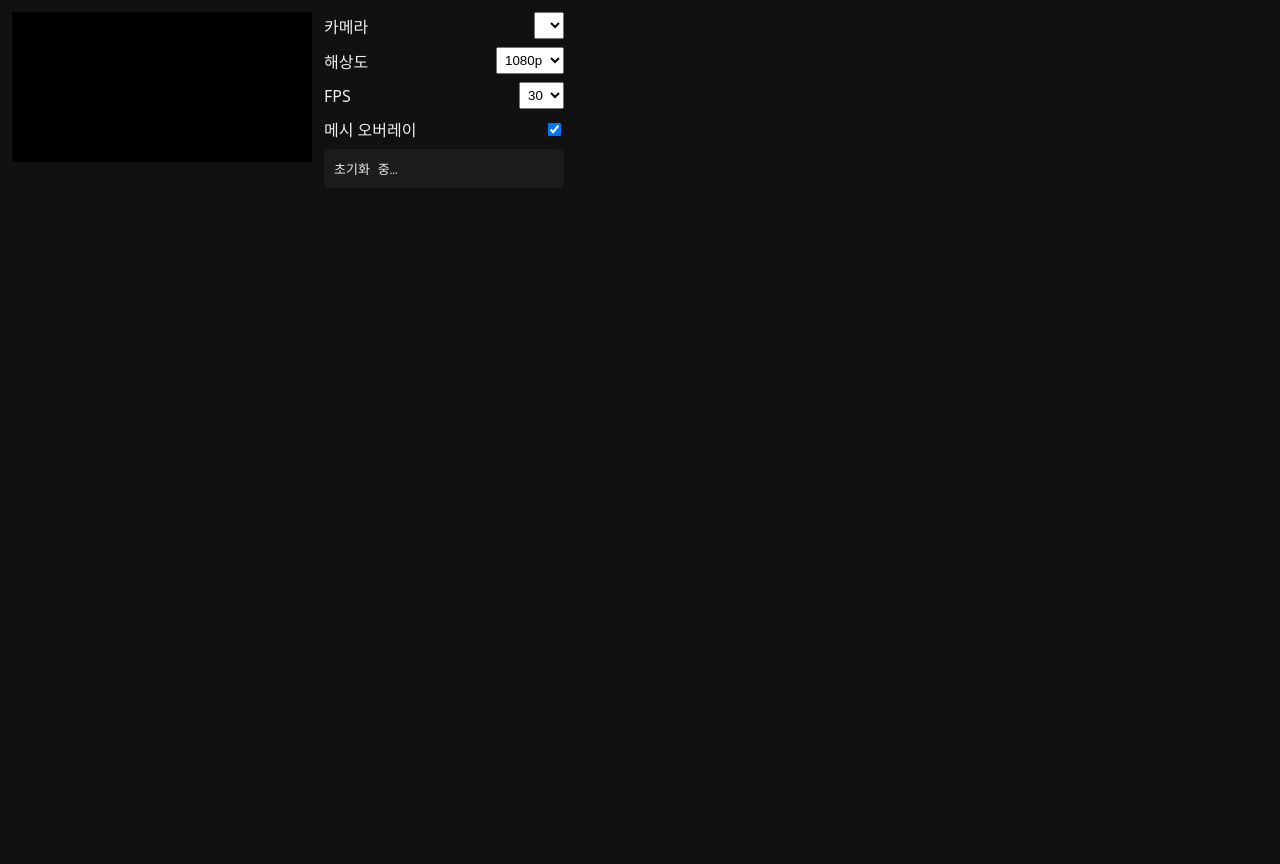
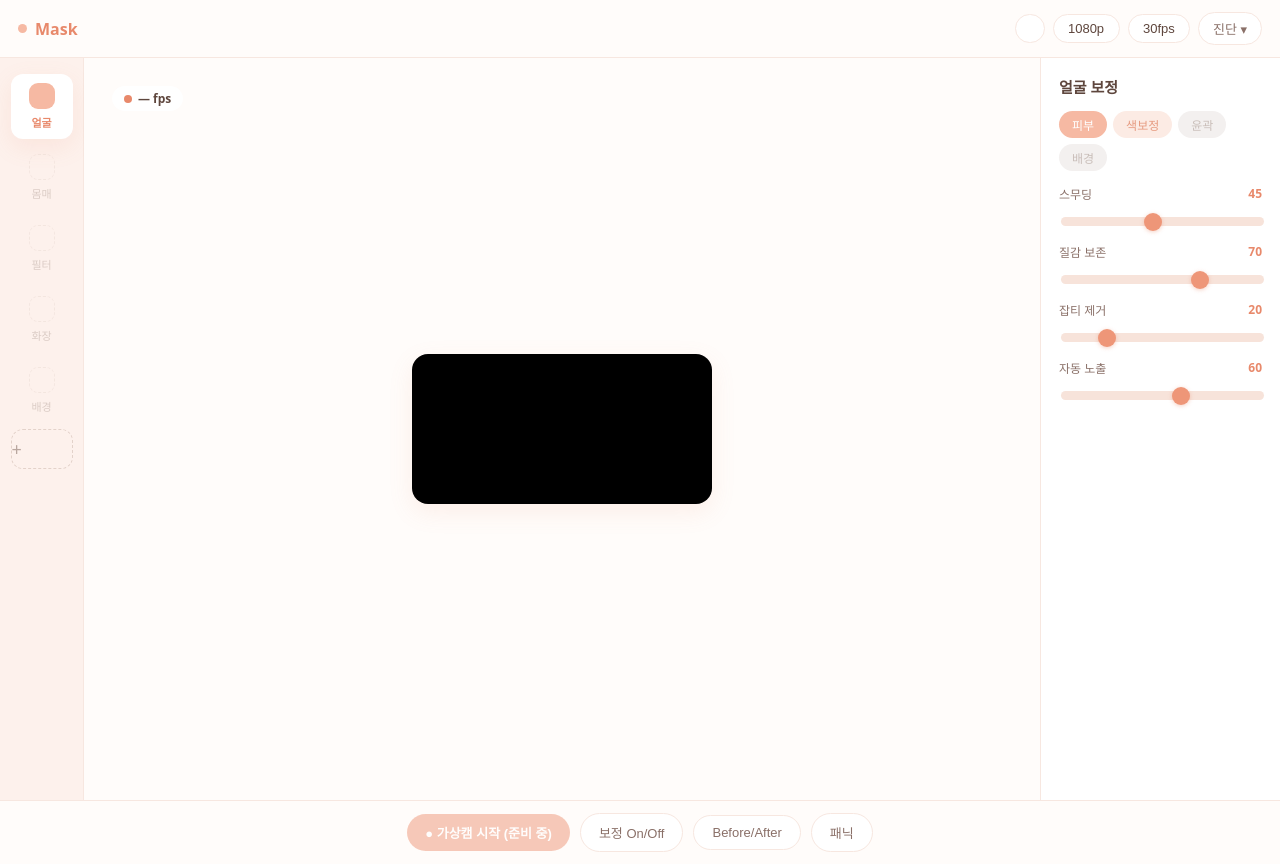
Before and after one commit to P2P-J/mask, a website built with Vite: page index.html in a window 1280 px wide. Before the commit the page ends 800 px from the top, so only its background shows below. Built offline with nearby package versions, Linux system fonts and the light colour scheme; no server answers; what @mediapipe/tasks-vision would draw is missing.

Commit message:
feat: 피치 파스텔 MVP 레이아웃 마크업(레일·프리뷰·패널·CTA)

```diff
--- a/index.html
+++ b/index.html
@@ -3,41 +3,86 @@
   <head>
     <meta charset="UTF-8" />
     <meta name="viewport" content="width=device-width, initial-scale=1.0" />
-    <title>Mask PoC — 성능 검증</title>
-    <style>
-      body { margin: 0; font-family: system-ui, sans-serif; background: #111; color: #eee; }
-      #app { display: flex; gap: 12px; padding: 12px; }
-      #stage { position: relative; }
-      canvas { background: #000; max-width: 100%; height: auto; }
-      #controls { display: flex; flex-direction: column; gap: 8px; min-width: 240px; }
-      #stats { white-space: pre; font-family: monospace; font-size: 13px; background: #1c1c1c; padding: 10px; border-radius: 6px; }
-      label { display: flex; justify-content: space-between; gap: 8px; align-items: center; }
-      select, input { padding: 4px; }
-      #error { color: #ff6b6b; font-size: 13px; }
-    </style>
+    <title>Mask</title>
+    <link rel="stylesheet" href="/src/styles.css" />
   </head>
   <body>
-    <div id="app">
-      <div id="stage"><canvas id="canvas"></canvas></div>
-      <div id="controls">
-        <label>카메라 <select id="device"></select></label>
-        <label>해상도
-          <select id="resolution">
-            <option value="1280x720">720p</option>
-            <option value="1920x1080" selected>1080p</option>
-          </select>
-        </label>
-        <label>FPS
-          <select id="fps">
-            <option value="30" selected>30</option>
-            <option value="60">60</option>
-          </select>
-        </label>
-        <label>메시 오버레이 <input type="checkbox" id="overlay" checked /></label>
-        <div id="stats">초기화 중…</div>
-        <div id="error"></div>
+    <!-- 상단바 -->
+    <div id="topbar">
+      <div class="brand"><span class="dot"></span> Mask</div>
+      <div class="group">
+        <select id="device" class="tds-select"></select>
+        <select id="resolution" class="tds-select">
+          <option value="1280x720">720p</option>
+          <option value="1920x1080" selected>1080p</option>
+        </select>
+        <select id="fps" class="tds-select">
+          <option value="30" selected>30fps</option>
+          <option value="60">60fps</option>
+        </select>
+        <button id="diag-toggle" class="tds-toggle-btn">진단 ▾</button>
       </div>
     </div>
+
+    <!-- 본문 3열 -->
+    <div id="layout">
+      <!-- 좌측 대분류 레일 -->
+      <div id="rail">
+        <button class="rail-item active" data-cat="face"><span class="ic"></span>얼굴</button>
+        <button class="rail-item soon" data-cat="body"><span class="ic"></span>몸매</button>
+        <button class="rail-item soon" data-cat="filter"><span class="ic"></span>필터</button>
+        <button class="rail-item soon" data-cat="makeup"><span class="ic"></span>화장</button>
+        <button class="rail-item soon" data-cat="bg"><span class="ic"></span>배경</button>
+        <div class="rail-add">+</div>
+      </div>
+
+      <!-- 중앙 프리뷰(필수) -->
+      <div id="stage">
+        <canvas id="canvas"></canvas>
+        <div class="live-badge"><span class="live-dot"></span><span id="live-fps">— fps</span></div>
+        <div id="error"></div>
+        <!-- 접이식 진단 패널 -->
+        <div id="diagnostics">
+          <div id="stats">초기화 중…</div>
+          <label><input type="checkbox" id="overlay" checked /> 메시 오버레이</label>
+        </div>
+      </div>
+
+      <!-- 우측 보정 패널 -->
+      <div id="panel">
+        <div class="panel-title">얼굴 보정</div>
+        <div class="tabs">
+          <button class="tab active" data-tab="skin">피부</button>
+          <button class="tab" data-tab="color">색보정</button>
+          <button class="tab soon" data-tab="shape">윤곽</button>
+          <button class="tab soon" data-tab="bg">배경</button>
+        </div>
+
+        <div class="slider-group active" id="tab-skin">
+          <div class="slider-row"><div class="label"><span>스무딩</span><b>45</b></div><input type="range" min="0" max="100" value="45" /></div>
+          <div class="slider-row"><div class="label"><span>질감 보존</span><b>70</b></div><input type="range" min="0" max="100" value="70" /></div>
+          <div class="slider-row"><div class="label"><span>잡티 제거</span><b>20</b></div><input type="range" min="0" max="100" value="20" /></div>
+          <div class="slider-row"><div class="label"><span>자동 노출</span><b>60</b></div><input type="range" min="0" max="100" value="60" /></div>
+        </div>
+
+        <div class="slider-group" id="tab-color">
+          <div class="slider-row"><div class="label"><span>밝기</span><b>50</b></div><input type="range" min="0" max="100" value="50" /></div>
+          <div class="slider-row"><div class="label"><span>대비</span><b>50</b></div><input type="range" min="0" max="100" value="50" /></div>
+          <div class="slider-row"><div class="label"><span>톤</span><b>50</b></div><input type="range" min="0" max="100" value="50" /></div>
+          <div class="slider-row"><div class="label"><span>화이트밸런스</span><b>50</b></div><input type="range" min="0" max="100" value="50" /></div>
+        </div>
+      </div>
+    </div>
+
+    <!-- 하단 CTA -->
+    <div id="bottom">
+      <button class="cta primary" id="vcam" disabled>● 가상캠 시작 (준비 중)</button>
+      <button class="cta ghost" id="toggle-correction">보정 On/Off</button>
+      <button class="cta ghost" id="before-after">Before/After</button>
+      <button class="cta ghost" id="panic">패닉</button>
+    </div>
+
+    <div id="toast"></div>
     <script type="module" src="/src/main.ts"></script>
   </body>
 </html>
```
